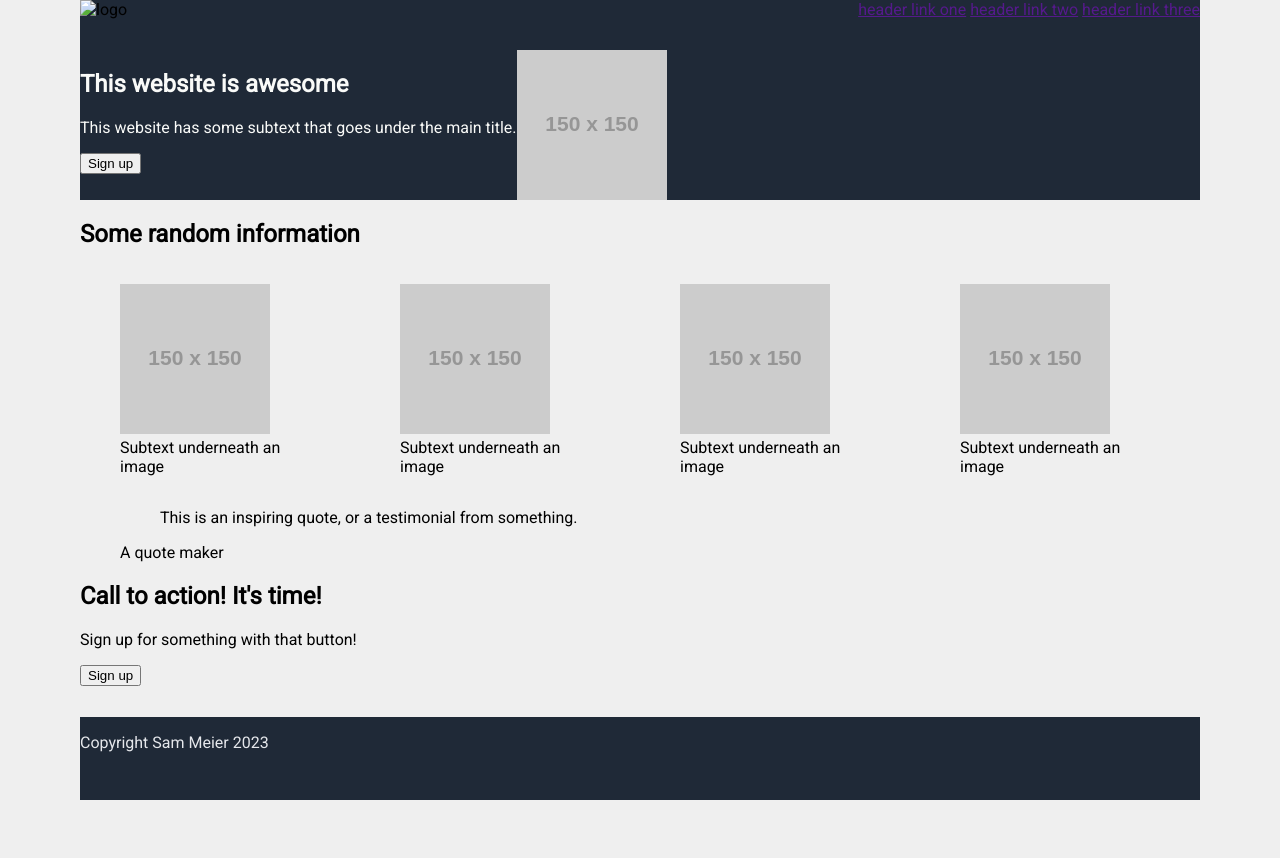
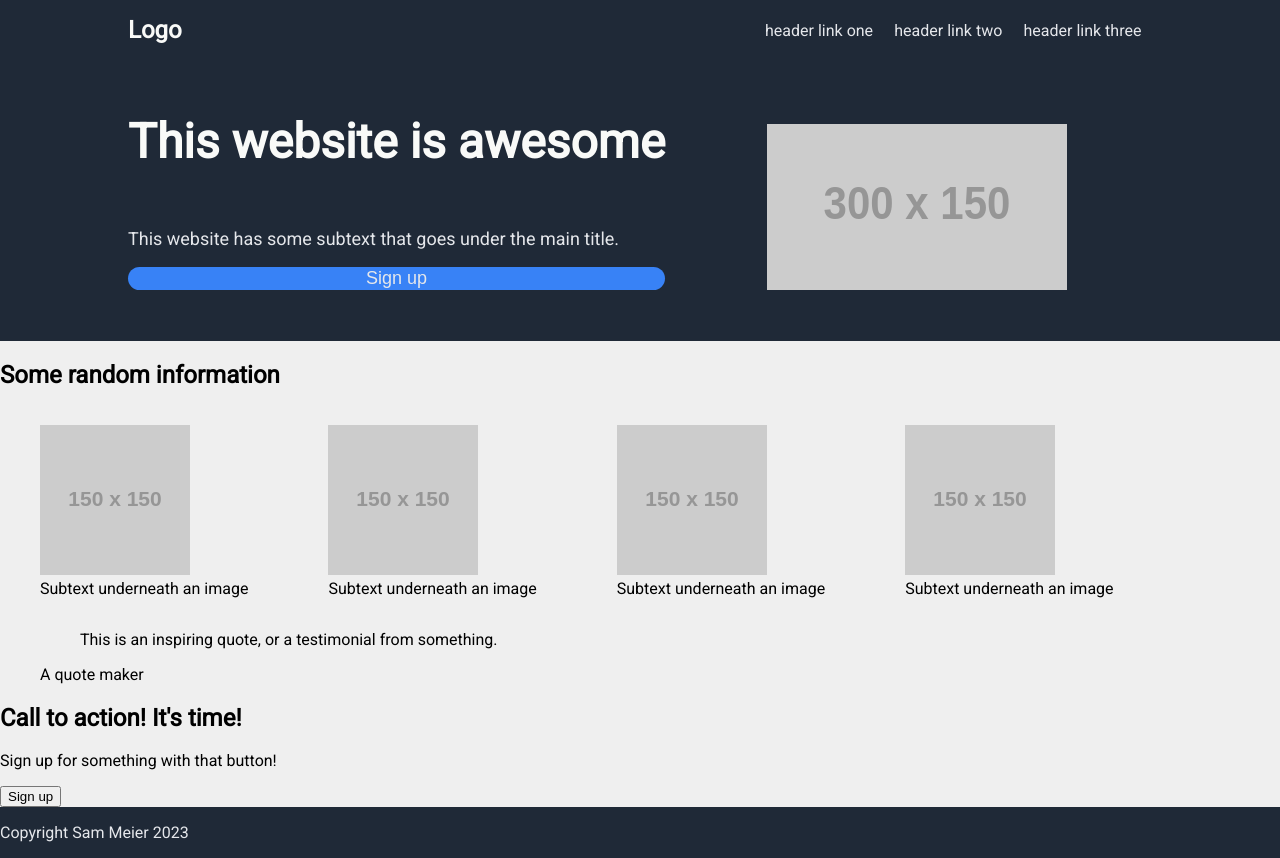
Before and after one commit to ssmeier/odin-project-repo, a plain HTML site: page odin-landing-page/index.html in a window 1280 px wide. Before the commit the page ends 800 px from the top, so only its background shows below. Drawn offline with Linux system fonts and the light colour scheme; placeholder pictures from the web are drawn by us.

Commit message:
flexbox exercises

```diff
--- a/odin-landing-page/index.html
+++ b/odin-landing-page/index.html
@@ -11,7 +11,7 @@
 </head>
 <body>
     <header>
-        <img src="" alt="logo">
+        <h1>Logo</h1>
         <nav>
             <a href="">header link one</a>
             <a href="">header link two</a>
@@ -21,12 +21,12 @@
     <main>
         <!-- Hero-->
         <section class="hero">
-            <div>
+            <div id="hero-text">
                 <h1>This website is awesome</h1>
                 <p>This website has some subtext that goes under the main title.</p>
                 <button>Sign up</button>
             </div>
-            <img src="https://via.placeholder.com/150.png" alt="palceholder image">
+            <img id="hero-image" src="https://via.placeholder.com/300x150.png" alt="palceholder image">
         </section>
         <!--Informational section-->
         <section class="info">
--- a/odin-landing-page/styles.css
+++ b/odin-landing-page/styles.css
@@ -9,10 +9,21 @@
 
 body {
     background-color: #efefef;
-    margin: 0 5em 0 5em;
+    margin: 0;
     min-height: 100vh;
     display: flex;
     flex-direction: column;
+}
+
+nav {
+    display: flex;
+    justify-content: space-around;
+    flex-grow: .10;
+}
+
+nav a {
+    text-decoration: none;
+    color: inherit;
 }
 
 main {
@@ -25,6 +36,14 @@ header {
     justify-content: space-between;
     background-color: var(--dark-bg-color);
     min-height: 50px;
+    color: var(--hero-secondary-txt-color);
+    padding: 0 10% 1%;
+    align-items: center;
+}
+
+header h1 {
+    color: var(--hero-main-txt-color);
+    font-size: 24px;
 }
 
 footer{
@@ -36,8 +55,41 @@ footer{
 
 .hero {
     display: flex;
+    justify-content: left;
     background-color: var(--dark-bg-color);
     color: var(--hero-main-txt-color);
+    padding: 0% 10%;
+}
+
+#hero-text {
+    display: flex;
+    flex-direction: column;
+    padding: 0 5% 5% 0;
+}
+
+#hero-text h1 {
+    color: var(--hero-main-txt-color);
+    font-size: 48px;
+    font-style: bold;
+}
+
+#hero-text p {
+    font-size: 18px;
+    color: var(--hero-secondary-txt-color);
+}
+
+.hero button {
+    color: var(--hero-secondary-txt-color);
+    background-color: var(--btn-color);
+    border-radius: 12px;
+    border: none;
+    font-size: 18px;
+    font-style: bold;
+}
+
+#hero-image {
+    display: flex;
+    padding: 5%;
 }
 
 .info {
```
